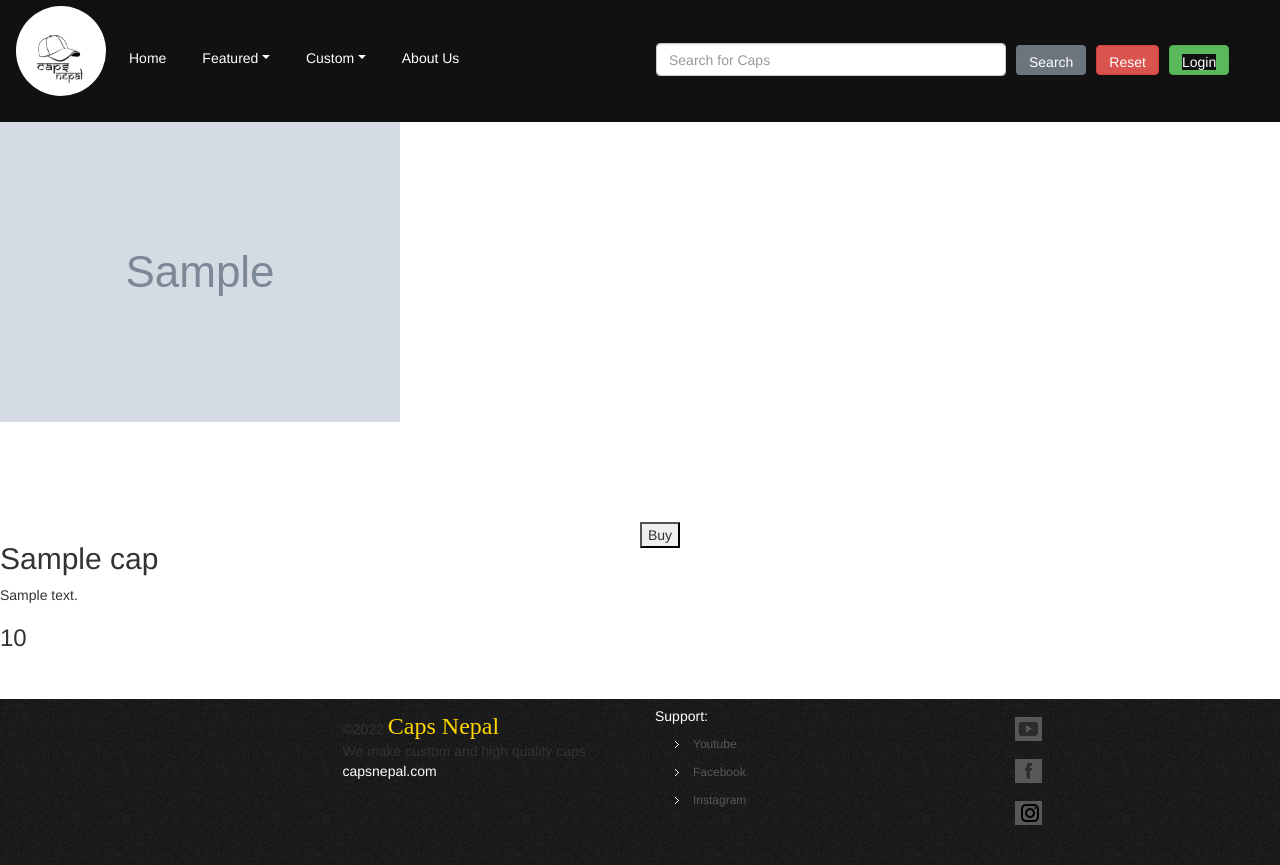
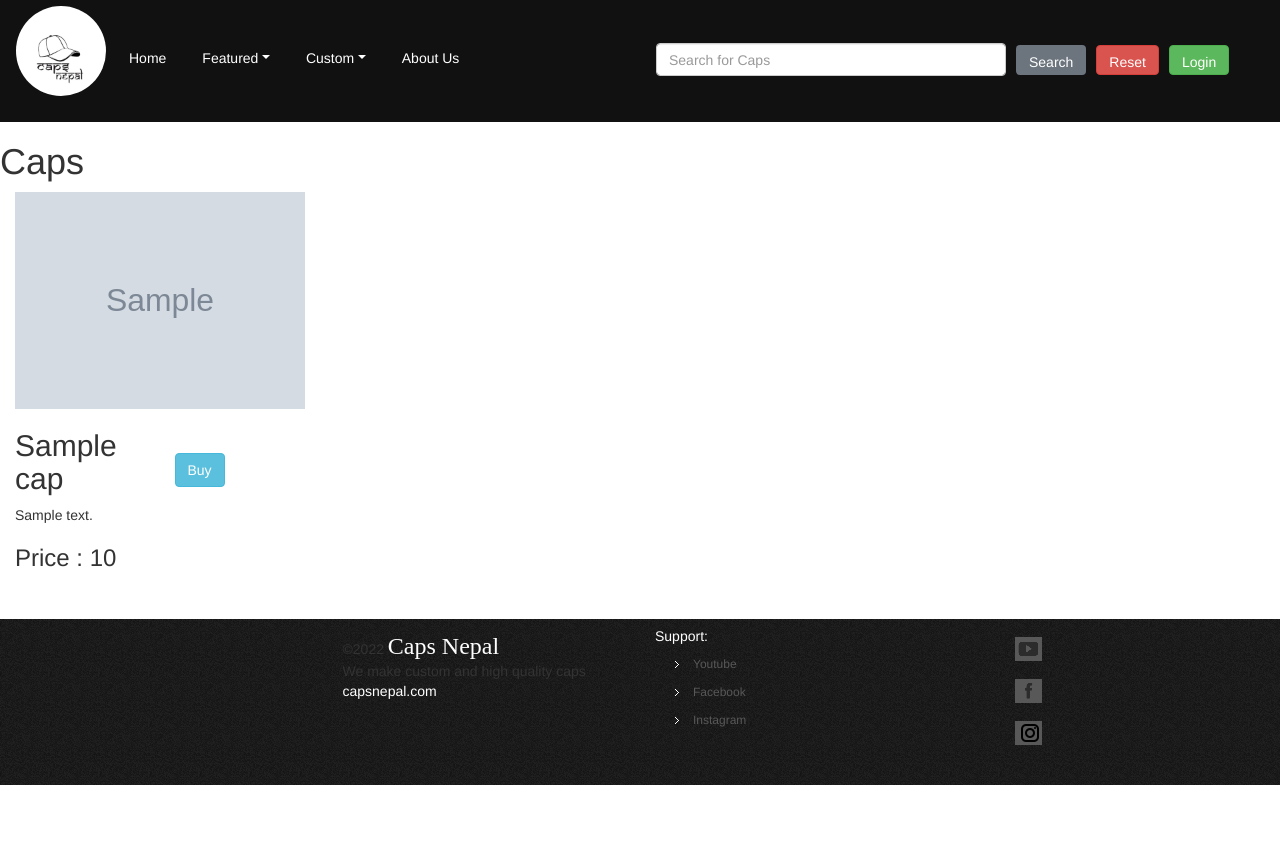
Before and after one commit to Inish-Bashyal/CAPSNEPAL-REAL-, a Django app: page /show_caps in a window 1280 px wide. After the commit the page ends 785 px from the top, so only its background shows below. Run offline with Django 4.2, Linux system fonts and the light colour scheme; tables that the repository leaves empty hold one stand-in row (values such as "Sample post"); grey boxes marked "Sample" are stand-in pictures; some libraries are stand-ins or nearby versions.

Commit message:
Database value fetched

```diff
--- a/capsnepal/caps/static/css/index.css
+++ b/capsnepal/caps/static/css/index.css
@@ -24,7 +24,6 @@
 }
 .header a{
     color: white;
-    background-color: #111;
 
 }
 .right-header{
@@ -46,6 +45,7 @@
     margin-top: 17px;
     margin-left: 10px;
     float: right;
+    color : white;
 }
 
 .logo img{
@@ -174,3 +174,28 @@ footer{
     margin-left: 10px;
     margin-top: 10px;
 }
+
+
+.block{
+    height: 33.33%;
+    width: 33.33%;
+}
+
+
+.block img{
+    width: 100%;
+    height: 100%;
+}
+
+.content{
+    display: flex;
+}
+
+.block button{
+    margin-top: 30%;
+    margin-left: 10%;
+}
+
+.price-section{
+    display: flex;
+}
--- a/capsnepal/caps/templates/base.html
+++ b/capsnepal/caps/templates/base.html
@@ -31,9 +31,9 @@
                     <div class="dropdown">
                         <button type="button" class="btn btn-primary dropdown-toggle" data-toggle="dropdown">Featured</button>
                             <div class="dropdown-menu">
-                                <a class="dropdown-item" href={% url 'most_viewed' %}>Most Viewed</a>
-                                <a class="dropdown-item" href={% url 'best_seller' %}>Best Seller</a>
-                                <a class="dropdown-item"href={% url 'latest_arrivals' %}>Latest Arrivals</a>
+                                <a class="dropdown-item" href={% url 'most_viewed' %} style="color:black;">Most Viewed</a>
+                                <a class="dropdown-item" href={% url 'best_seller' %} style="color:black;">Best Seller</a>
+                                <a class="dropdown-item"href={% url 'latest_arrivals' %} style="color:black;">Latest Arrivals</a>
                             </div>
                     </div>
 
@@ -42,7 +42,7 @@
                         <div class="dropdown">
                             <button type="button" class="btn btn-primary dropdown-toggle" data-toggle="dropdown">Custom</button>
                                 <div class="dropdown-menu">
-                                    <a class="dropdown-item" href={% url 'custom_caps' %}>Our Custom Caps</a>
+                                    <a class="dropdown-item" href={% url 'custom_caps' %} style="color:black;">Our Custom Caps</a>
                                 </div>
                         </div>
 
@@ -75,7 +75,7 @@ this is body
         <div class="left-footer col-lg-3">
 
                 <div class="copyright">
-                    &copy;2022 <strong class="footer-logo" style="color: gold;">  Caps Nepal</strong>
+                    &copy;2022 <strong class="footer-logo" style="color: #fff;">  Caps Nepal</strong>
                     <div>We make custom and high quality caps <a href="#" style="color: #fff;">capsnepal.com</a></div>
 
                 </div>
--- a/capsnepal/caps/templates/create_caps.html
+++ b/capsnepal/caps/templates/create_caps.html
@@ -14,7 +14,7 @@
                 {% csrf_token %}
                 <div class="form form-group">
                     <label for="formFileLd" class="form-label">Upload Cap Photo</label>
-                    <input class="form-control form-control-md" name="file" id="formFileLd" type="file"  style="width: 50%;"/>
+                    <input class="form-control form-control-md" name="file" id="formFileLd" type="file" accept='image/*'  style="width: 50%;"/>
                 </div>
 
                 <div class="form form-group">
--- a/capsnepal/caps/templates/show_caps.html
+++ b/capsnepal/caps/templates/show_caps.html
@@ -3,11 +3,12 @@
 {%block body%}
 
 {% load static %}
-<div class-"container">
+<h1>Caps</h1>
+<div class-"content col-lg-12" style="display:flex;">
         {% for i in data %}
-<div class="block col=lg-3">
-    <div class="image" style="height: 50%;">
-        <img src={{i.image}} alt="Not Found" />
+        <div class="block   col-lg-3">
+            <div class="image">
+                <img src={{i.image}} alt="Not Found"/>
             </div>
             <div class="actual-info-description">
                 <div class="actual-info-desc-head-para">
@@ -15,11 +16,11 @@
                         <p>
                             {{i.desc}}
                         </p>
-                <h3>{{i.price}}</h3>
+                        <h3>Price : {{i.price}}</h3>
 
                 </div>
                 <div class="actual-info-desc-btn" style="width:50%">
-                <button>Buy</button>
+                        <button class="btn btn-info">Buy</button>
                 </div>
             </div>
         </div>
--- a/capsnepal/capsnepal/urls.py
+++ b/capsnepal/capsnepal/urls.py
@@ -22,4 +22,4 @@ from django.conf.urls.static import static
 urlpatterns = [
     path('admin/', admin.site.urls),
     path('',include('caps.urls'))
-]+ static(settings.STATIC_URL, document_root=settings.STATIC_ROOT)
+]+ static(settings.STATIC_URL, document_root=settings.STATIC_ROOT)+ static(settings.MEDIA_URL, document_root=settings.MEDIA_ROOT)
```
Also changed, not shown: capsnepal/caps/savedImages/savedImages/284502102_714576859858139_8377594110642711826_n.jpg (added), capsnepal/caps/savedImages/savedImages/288606049_330744832578813_5143503700150517400_n.jpg (added), capsnepal/caps/savedImages/savedImages/288997056_1070009527284886_8896043064848909670_n.jpg (added), capsnepal/caps/savedImages/savedImages/289002765_404842038344569_1898084716327106140_n.jpg (added), capsnepal/caps/savedImages/savedImages/289110672_5196557757092487_8308633617404342366_n.jpg (added), capsnepal/caps/savedImages/savedImages/290069540_772260687430707_4708653370971272331_n.jpg (added), 3 other files. Lines whose indentation alone changed are shown as unchanged.
